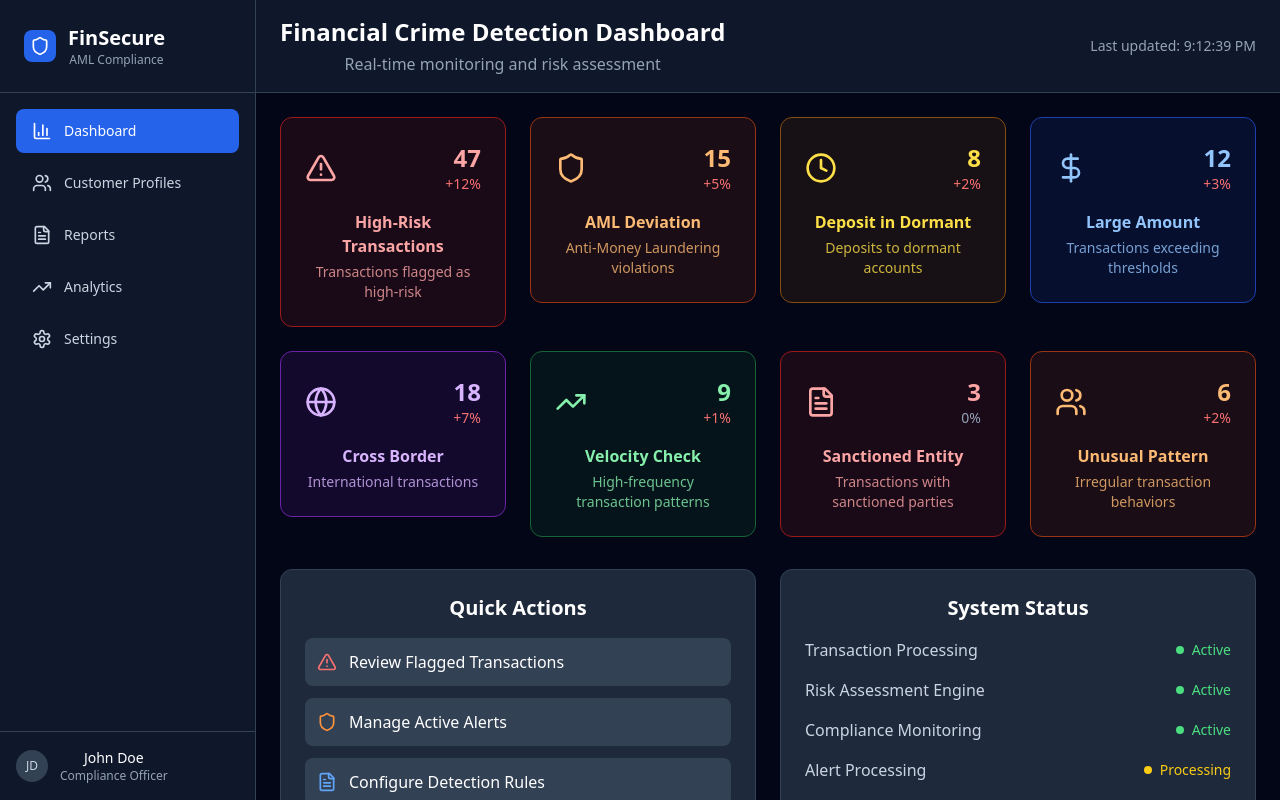
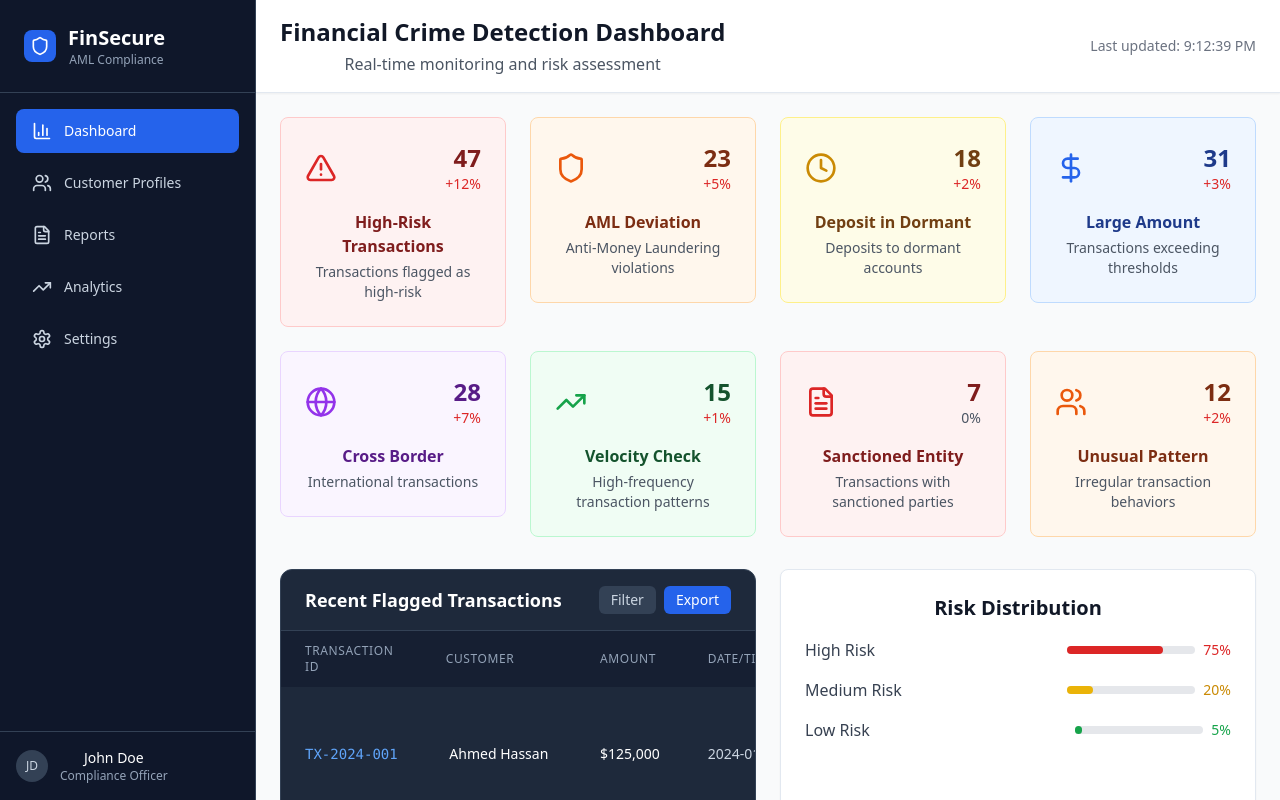
Before and after one commit to Cyrilkwashie/finview-alert-compass, a React (Vite) app: page / in a window 1280 px wide. Built offline with nearby package versions, Linux system fonts and the light colour scheme.

Commit message:
Revert dashboard UI changes
Reverts unintended changes to the dashboard, including the removal of recent transactions, card styling, and the system status section.

```diff
--- a/src/pages/Index.tsx
+++ b/src/pages/Index.tsx
@@ -1,7 +1,9 @@
+
 import React from 'react';
 import { AlertTriangle, TrendingUp, Users, DollarSign, Globe, Shield, Clock, FileText } from 'lucide-react';
 import { Link } from 'react-router-dom';
 import Sidebar from '../components/Sidebar';
+import TransactionTable from '../components/TransactionTable';
 
 const Index = () => {
   const kpiData = [
@@ -17,7 +19,7 @@ const Index = () => {
     },
     {
       title: 'AML Deviation',
-      value: '15',
+      value: '23',
       change: '+5%',
       trend: 'up',
       icon: Shield,
@@ -27,7 +29,7 @@ const Index = () => {
     },
     {
       title: 'Deposit in Dormant',
-      value: '8',
+      value: '18',
       change: '+2%',
       trend: 'up',
       icon: Clock,
@@ -37,7 +39,7 @@ const Index = () => {
     },
     {
       title: 'Large Amount',
-      value: '12',
+      value: '31',
       change: '+3%',
       trend: 'up',
       icon: DollarSign,
@@ -47,7 +49,7 @@ const Index = () => {
     },
     {
       title: 'Cross Border',
-      value: '18',
+      value: '28',
       change: '+7%',
       trend: 'up',
       icon: Globe,
@@ -57,7 +59,7 @@ const Index = () => {
     },
     {
       title: 'Velocity Check',
-      value: '9',
+      value: '15',
       change: '+1%',
       trend: 'up',
       icon: TrendingUp,
@@ -67,7 +69,7 @@ const Index = () => {
     },
     {
       title: 'Sanctioned Entity',
-      value: '3',
+      value: '7',
       change: '0%',
       trend: 'neutral',
       icon: FileText,
@@ -77,7 +79,7 @@ const Index = () => {
     },
     {
       title: 'Unusual Pattern',
-      value: '6',
+      value: '12',
       change: '+2%',
       trend: 'up',
       icon: Users,
@@ -89,30 +91,54 @@ const Index = () => {
 
   const getColorClasses = (color: string) => {
     const colorMap: { [key: string]: string } = {
-      red: 'bg-red-900/20 border-red-800 text-red-300',
-      orange: 'bg-orange-900/20 border-orange-800 text-orange-300',
-      yellow: 'bg-yellow-900/20 border-yellow-800 text-yellow-300',
-      blue: 'bg-blue-900/20 border-blue-800 text-blue-300',
-      purple: 'bg-purple-900/20 border-purple-800 text-purple-300',
-      green: 'bg-green-900/20 border-green-800 text-green-300'
+      red: 'bg-red-50 border border-red-200 hover:bg-red-100',
+      orange: 'bg-orange-50 border border-orange-200 hover:bg-orange-100',
+      yellow: 'bg-yellow-50 border border-yellow-200 hover:bg-yellow-100',
+      blue: 'bg-blue-50 border border-blue-200 hover:bg-blue-100',
+      purple: 'bg-purple-50 border border-purple-200 hover:bg-purple-100',
+      green: 'bg-green-50 border border-green-200 hover:bg-green-100'
+    };
+    return colorMap[color] || colorMap.red;
+  };
+
+  const getIconColorClasses = (color: string) => {
+    const colorMap: { [key: string]: string } = {
+      red: 'text-red-600',
+      orange: 'text-orange-600',
+      yellow: 'text-yellow-600',
+      blue: 'text-blue-600',
+      purple: 'text-purple-600',
+      green: 'text-green-600'
+    };
+    return colorMap[color] || colorMap.red;
+  };
+
+  const getTextColorClasses = (color: string) => {
+    const colorMap: { [key: string]: string } = {
+      red: 'text-red-900',
+      orange: 'text-orange-900',
+      yellow: 'text-yellow-900',
+      blue: 'text-blue-900',
+      purple: 'text-purple-900',
+      green: 'text-green-900'
     };
     return colorMap[color] || colorMap.red;
   };
 
   return (
-    <div className="flex h-screen bg-slate-950">
+    <div className="flex h-screen bg-gray-50">
       <Sidebar />
 
       <div className="flex-1 flex flex-col overflow-hidden">
         {/* Header */}
-        <header className="bg-slate-900 border-b border-slate-700 px-6 py-4">
+        <header className="bg-white shadow-sm border-b px-6 py-4">
           <div className="flex items-center justify-between">
             <div>
-              <h1 className="text-2xl font-bold text-white">Financial Crime Detection Dashboard</h1>
-              <p className="text-slate-400 mt-1">Real-time monitoring and risk assessment</p>
+              <h1 className="text-2xl font-bold text-gray-900">Financial Crime Detection Dashboard</h1>
+              <p className="text-gray-600 mt-1">Real-time monitoring and risk assessment</p>
             </div>
             <div className="flex items-center space-x-4">
-              <div className="text-sm text-slate-400">
+              <div className="text-sm text-gray-500">
                 Last updated: {new Date().toLocaleTimeString()}
               </div>
             </div>
@@ -131,19 +157,19 @@ const Index = () => {
                   to={kpi.link}
                   className="block hover:scale-105 transition-transform duration-200"
                 >
-                  <div className={`p-6 rounded-xl border ${getColorClasses(kpi.color)} hover:bg-opacity-30 transition-all duration-200`}>
+                  <div className={`p-6 rounded-lg ${getColorClasses(kpi.color)} transition-all duration-200`}>
                     <div className="flex items-center justify-between mb-4">
-                      <IconComponent className="h-8 w-8" />
+                      <IconComponent className={`h-8 w-8 ${getIconColorClasses(kpi.color)}`} />
                       <div className="text-right">
-                        <div className="text-2xl font-bold">{kpi.value}</div>
-                        <div className={`text-sm ${kpi.trend === 'up' ? 'text-red-400' : kpi.trend === 'down' ? 'text-green-400' : 'text-slate-400'}`}>
+                        <div className={`text-2xl font-bold ${getTextColorClasses(kpi.color)}`}>{kpi.value}</div>
+                        <div className={`text-sm ${kpi.trend === 'up' ? 'text-red-600' : kpi.trend === 'down' ? 'text-green-600' : 'text-gray-600'}`}>
                           {kpi.change}
                         </div>
                       </div>
                     </div>
                     <div>
-                      <h3 className="font-semibold mb-1">{kpi.title}</h3>
-                      <p className="text-sm opacity-80">{kpi.description}</p>
+                      <h3 className={`font-semibold mb-1 ${getTextColorClasses(kpi.color)}`}>{kpi.title}</h3>
+                      <p className="text-sm text-gray-600">{kpi.description}</p>
                     </div>
                   </div>
                 </Link>
@@ -151,61 +177,42 @@ const Index = () => {
             })}
           </div>
 
-          {/* Quick Actions */}
+          {/* Bottom Grid */}
           <div className="grid grid-cols-1 lg:grid-cols-2 gap-6">
-            <div className="bg-slate-800 p-6 rounded-xl border border-slate-700">
-              <h2 className="text-xl font-semibold text-white mb-4">Quick Actions</h2>
-              <div className="space-y-3">
-                <Link to="/transactions" className="block p-3 bg-slate-700 hover:bg-slate-600 rounded-lg transition-colors">
-                  <div className="flex items-center space-x-3">
-                    <AlertTriangle className="h-5 w-5 text-red-400" />
-                    <span className="text-white">Review Flagged Transactions</span>
-                  </div>
-                </Link>
-                <Link to="/alerts" className="block p-3 bg-slate-700 hover:bg-slate-600 rounded-lg transition-colors">
-                  <div className="flex items-center space-x-3">
-                    <Shield className="h-5 w-5 text-orange-400" />
-                    <span className="text-white">Manage Active Alerts</span>
-                  </div>
-                </Link>
-                <Link to="/rules-engine" className="block p-3 bg-slate-700 hover:bg-slate-600 rounded-lg transition-colors">
-                  <div className="flex items-center space-x-3">
-                    <FileText className="h-5 w-5 text-blue-400" />
-                    <span className="text-white">Configure Detection Rules</span>
-                  </div>
-                </Link>
-              </div>
+            {/* Recent Transactions */}
+            <div className="lg:col-span-1">
+              <TransactionTable showOnlyFlagged={true} limit={5} />
             </div>
 
-            <div className="bg-slate-800 p-6 rounded-xl border border-slate-700">
-              <h2 className="text-xl font-semibold text-white mb-4">System Status</h2>
+            {/* Risk Distribution */}
+            <div className="bg-white p-6 rounded-lg shadow-sm border">
+              <h2 className="text-xl font-semibold text-gray-900 mb-4">Risk Distribution</h2>
               <div className="space-y-4">
                 <div className="flex items-center justify-between">
-                  <span className="text-slate-300">Transaction Processing</span>
+                  <span className="text-gray-700">High Risk</span>
                   <div className="flex items-center space-x-2">
-                    <div className="w-2 h-2 bg-green-400 rounded-full"></div>
-                    <span className="text-green-400 text-sm">Active</span>
+                    <div className="w-32 bg-gray-200 rounded-full h-2">
+                      <div className="bg-red-600 h-2 rounded-full" style={{ width: '75%' }}></div>
+                    </div>
+                    <span className="text-red-600 text-sm font-medium">75%</span>
                   </div>
                 </div>
                 <div className="flex items-center justify-between">
-                  <span className="text-slate-300">Risk Assessment Engine</span>
+                  <span className="text-gray-700">Medium Risk</span>
                   <div className="flex items-center space-x-2">
-                    <div className="w-2 h-2 bg-green-400 rounded-full"></div>
-                    <span className="text-green-400 text-sm">Active</span>
+                    <div className="w-32 bg-gray-200 rounded-full h-2">
+                      <div className="bg-yellow-500 h-2 rounded-full" style={{ width: '20%' }}></div>
+                    </div>
+                    <span className="text-yellow-600 text-sm font-medium">20%</span>
                   </div>
                 </div>
                 <div className="flex items-center justify-between">
-                  <span className="text-slate-300">Compliance Monitoring</span>
+                  <span className="text-gray-700">Low Risk</span>
                   <div className="flex items-center space-x-2">
-                    <div className="w-2 h-2 bg-green-400 rounded-full"></div>
-                    <span className="text-green-400 text-sm">Active</span>
-                  </div>
-                </div>
-                <div className="flex items-center justify-between">
-                  <span className="text-slate-300">Alert Processing</span>
-                  <div className="flex items-center space-x-2">
-                    <div className="w-2 h-2 bg-yellow-400 rounded-full"></div>
-                    <span className="text-yellow-400 text-sm">Processing</span>
+                    <div className="w-32 bg-gray-200 rounded-full h-2">
+                      <div className="bg-green-600 h-2 rounded-full" style={{ width: '5%' }}></div>
+                    </div>
+                    <span className="text-green-600 text-sm font-medium">5%</span>
                   </div>
                 </div>
               </div>
```
